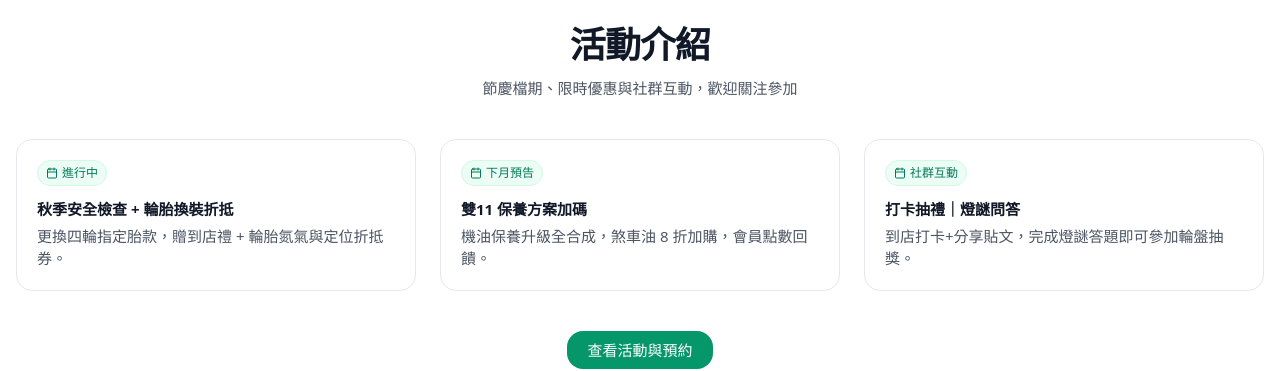
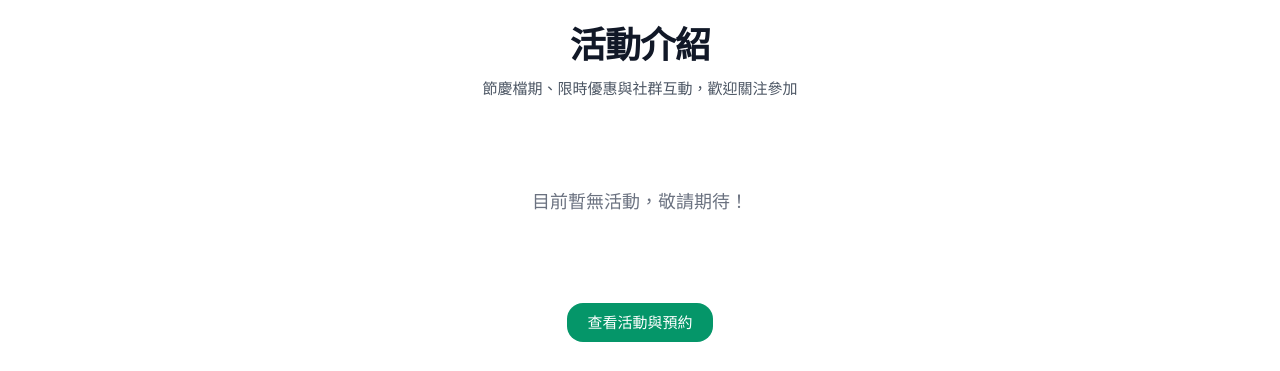
Before and after one commit to Tony9042/tongyu-michelin-site, a React (Vite) app: page / in a window 1280 px wide. Shown: the part 1840-2211 px from the top of the page. Built offline with nearby package versions, Linux system fonts and the light colour scheme; the HTML template or start-up script is replaced by a standard one.

Commit message:
Update App.tsx

```diff
--- a/src/App.tsx
+++ b/src/App.tsx
@@ -189,23 +189,18 @@ const Events: React.FC = () => (
         <h2 className="text-3xl md:text-4xl font-extrabold tracking-tight text-gray-900">活動介紹</h2>
         <p className="text-gray-600 mt-3">節慶檔期、限時優惠與社群互動，歡迎關注參加</p>
       </div>
-      <div className="grid md:grid-cols-3 gap-6">
-        {[
-          { tag: "進行中", title: "秋季安全檢查 + 輪胎換裝折抵", desc: "更換四輪指定胎款，贈到店禮 + 輪胎氮氣與定位折抵券。" },
-          { tag: "下月預告", title: "雙11 保養方案加碼", desc: "機油保養升級全合成，煞車油 8 折加購，會員點數回饋。" },
-          { tag: "社群互動", title: "打卡抽禮｜燈謎問答", desc: "到店打卡+分享貼文，完成燈謎答題即可參加輪盤抽獎。" },
-        ].map((e, i) => (
-          <div key={i} className="rounded-2xl hover:shadow-xl transition p-5 border bg-white">
-            <div className="inline-flex items-center text-xs px-2 py-1 rounded-full bg-emerald-50 text-emerald-700 border border-emerald-100 w-max">
-              <Calendar className="w-3 h-3 mr-1" /> {e.tag}
-            </div>
-            <div className="mt-3 font-semibold text-gray-900">{e.title}</div>
-            <p className="text-gray-600 mt-1">{e.desc}</p>
-          </div>
-        ))}
+
+      {/* 空狀態：目前暫無活動 */}
+      <div className="text-center text-gray-500 py-12 text-lg">
+        目前暫無活動，敬請期待！
       </div>
+
       <div className="mt-10 text-center">
-        <a href="#booking"><button className="rounded-2xl bg-emerald-600 text-white px-5 py-2 hover:bg-emerald-700">查看活動與預約</button></a>
+        <a href="#booking">
+          <button className="rounded-2xl bg-emerald-600 text-white px-5 py-2 hover:bg-emerald-700">
+            查看活動與預約
+          </button>
+        </a>
       </div>
     </div>
   </section>
```
